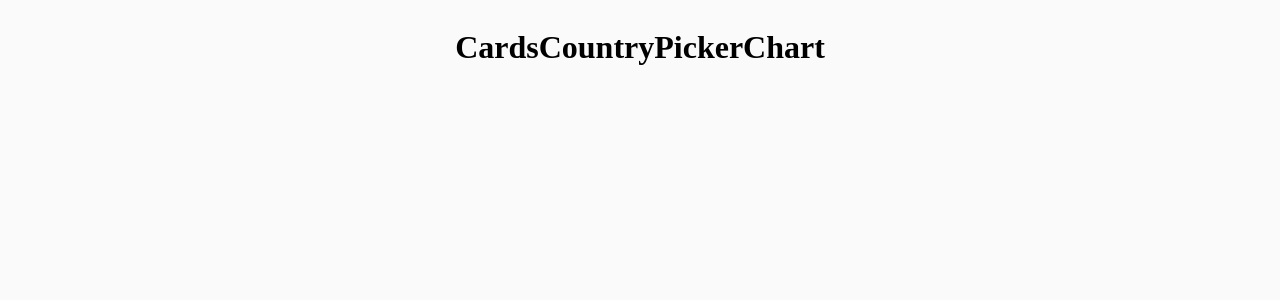
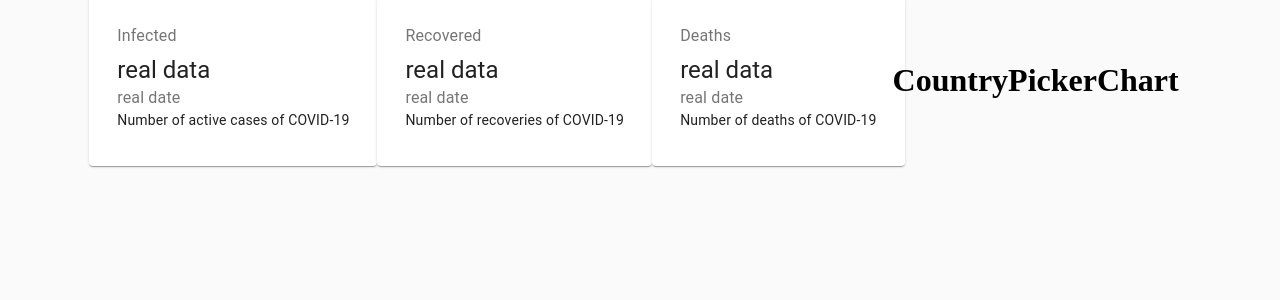
Before and after one commit to blitzparanoia/covid19-tracker, a React (Create React App) app: page / in a window 1280 px wide. Shown: the top 300 px of the page. Built offline with nearby package versions, Linux system fonts and the light colour scheme; no server answers.

Commit message:
created card design using material-ui

```diff
--- a/src/components/Cards/Cards.jsx
+++ b/src/components/Cards/Cards.jsx
@@ -1,9 +1,47 @@
 import React from 'react'
+
+import { Card, CardContent, Typography, Grid } from '@material-ui/core';
+
+import styles from './Cards.module.css';
 
 const Cards = (props) => {
     console.log(props)
     return (
-        <h1>Cards</h1>
+        <div className={styles.container}>
+            <Grid container spacing={3} justify="center">
+                <Grid item component={Card}>
+                    <CardContent>
+                        <Typography color="textSecondary" gutterBottom>Infected
+                        </Typography>
+                        <Typography variant="h5">real data</Typography>
+                        <Typography color="textSecondary">real date</Typography>
+                        <Typography variant="body2">Number of active cases of COVID-19</Typography>
+                    </CardContent>
+                </Grid>
+
+                <Grid item component={Card}>
+                    <CardContent>
+                        <Typography color="textSecondary" gutterBottom>Recovered
+                        </Typography>
+                        <Typography variant="h5">real data</Typography>
+                        <Typography color="textSecondary">real date</Typography>
+                        <Typography variant="body2">Number of recoveries of COVID-19</Typography>
+
+                    </CardContent>
+                </Grid>
+
+                <Grid item component={Card}>
+                    <CardContent>
+                        <Typography color="textSecondary" gutterBottom>Deaths
+                        </Typography>
+                        <Typography variant="h5">real data</Typography>
+                        <Typography color="textSecondary">real date</Typography>
+                        <Typography variant="body2">Number of deaths of COVID-19</Typography>
+
+                    </CardContent>
+                </Grid>
+            </Grid>
+        </div>
     )
 }
 
```
